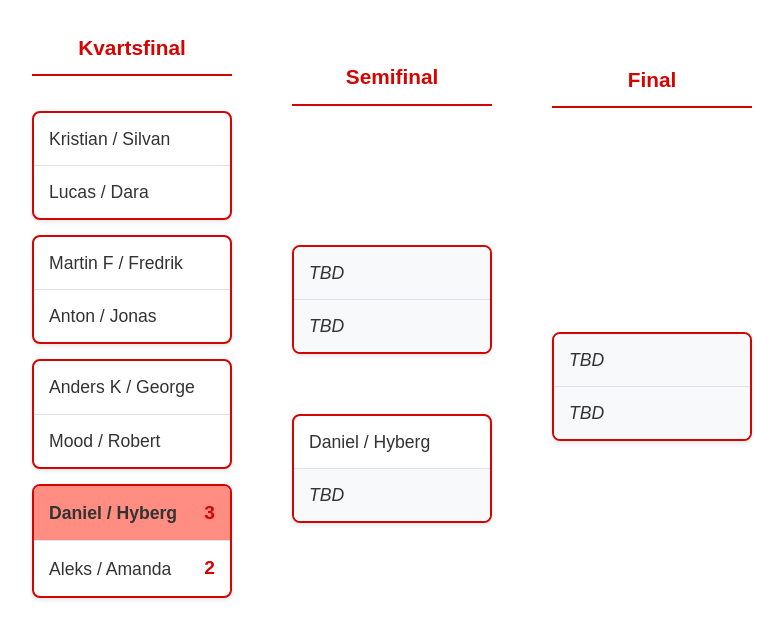
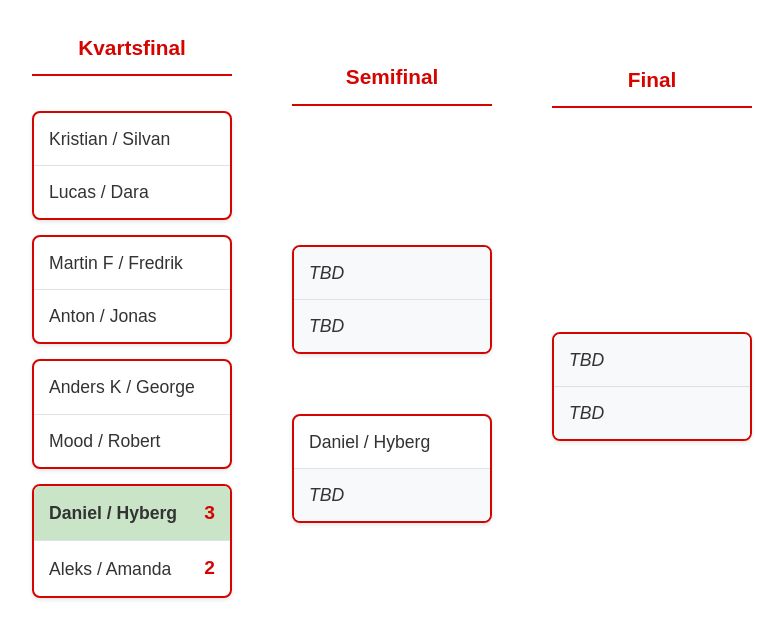
Before and after one commit to hallstedt-BI/hallstedt-bi.github.io, a plain HTML site: page playoff.html in a window 1280 px wide. Shown: the part 183-820 px from the top of the page, without its empty margins (248-1031 px from the left). Drawn offline with Linux system fonts and the light colour scheme.

Commit message:
Green winner

```diff
--- a/playoff.html
+++ b/playoff.html
@@ -106,7 +106,7 @@
         }
 
         .bracket-team.winner {
-            background-color: #ff8d82;
+            background-color: #c9e4c7;
             font-weight: 600;
         }
 
```
